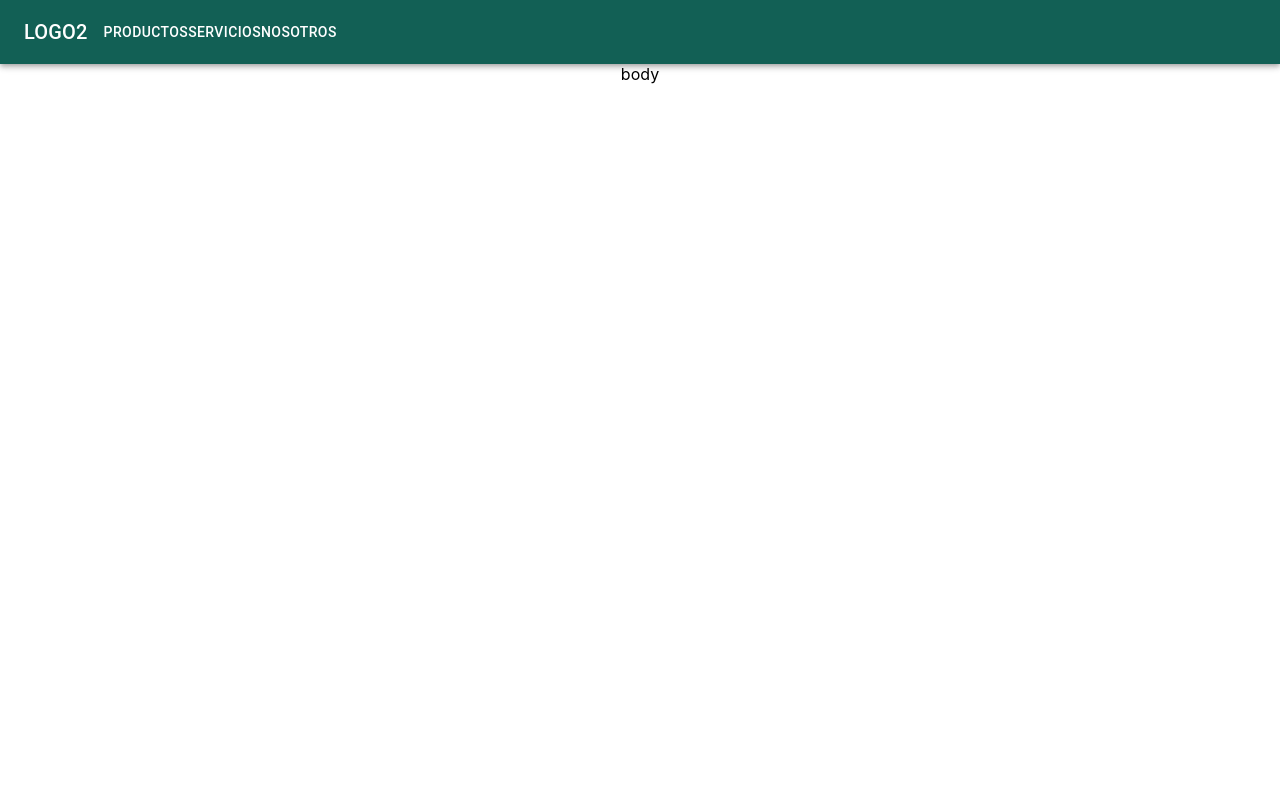
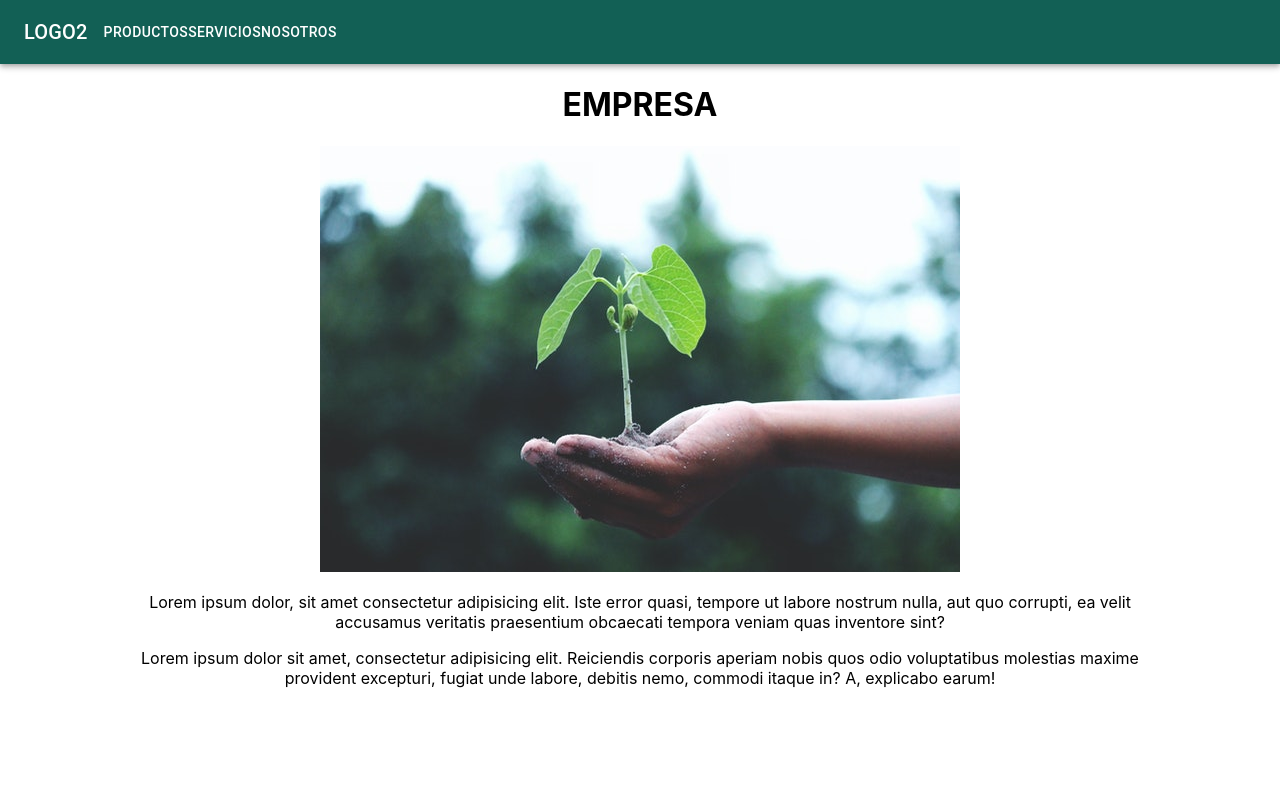
Before and after one commit to soniaortiz/serv-biotec, a React (Create React App) app: page / in a window 1280 px wide. Shown: the top 800 px of the page. Built offline with nearby package versions, Linux system fonts and the light colour scheme.

Commit message:
[SERV-0004]: added company description

```diff
--- a/src/components/mainBody/MainBody.jsx
+++ b/src/components/mainBody/MainBody.jsx
@@ -1,4 +1,5 @@
 import React from 'react';
+import { Welcome } from '../welcome/Welcome';
 
 export function MainBody() {
     return (
@@ -12,7 +13,7 @@ export function MainBody() {
 
         >
 
-            body
+            <Welcome  />
         </div>
     )
 }
--- /dev/null
+++ b/src/components/welcome/Welcome.jsx
@@ -0,0 +1,13 @@
+import React from 'react';
+
+
+export function Welcome() {
+    return (
+        <div>
+            <h1>EMPRESA</h1>
+            <img src='pexels-akil-mazumder-1072824-small.jpg' />
+            <p>Lorem ipsum dolor, sit amet consectetur adipisicing elit. Iste error quasi, tempore ut labore nostrum nulla, aut quo corrupti, ea velit accusamus veritatis praesentium obcaecati tempora veniam quas inventore sint?</p>
+            <p>Lorem ipsum dolor sit amet, consectetur adipisicing elit. Reiciendis corporis aperiam nobis quos odio voluptatibus molestias maxime provident excepturi, fugiat unde labore, debitis nemo, commodi itaque in? A, explicabo earum!</p>
+        </div>
+    );
+}
```
Also changed, not shown: public/pexels-akil-mazumder-1072824-small.jpg (added), public/pexels-akil-mazumder-1072824.jpg (added).
